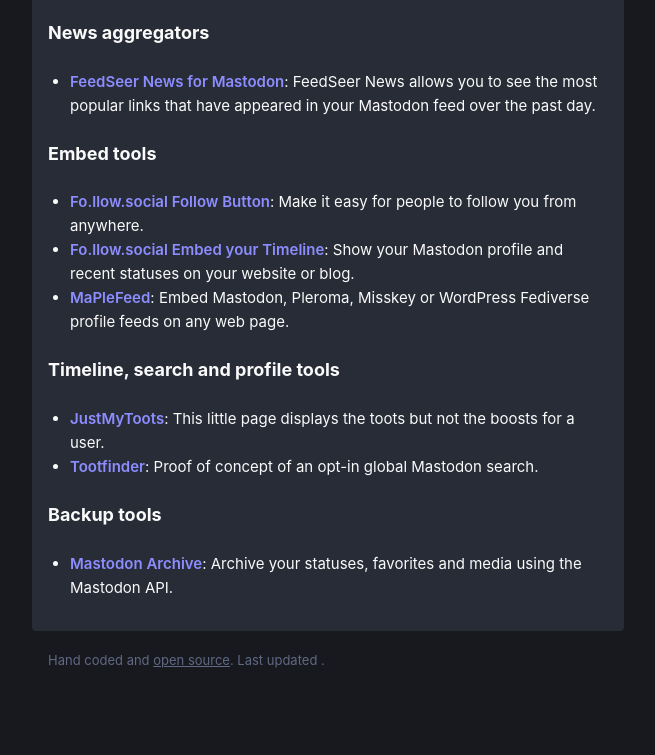
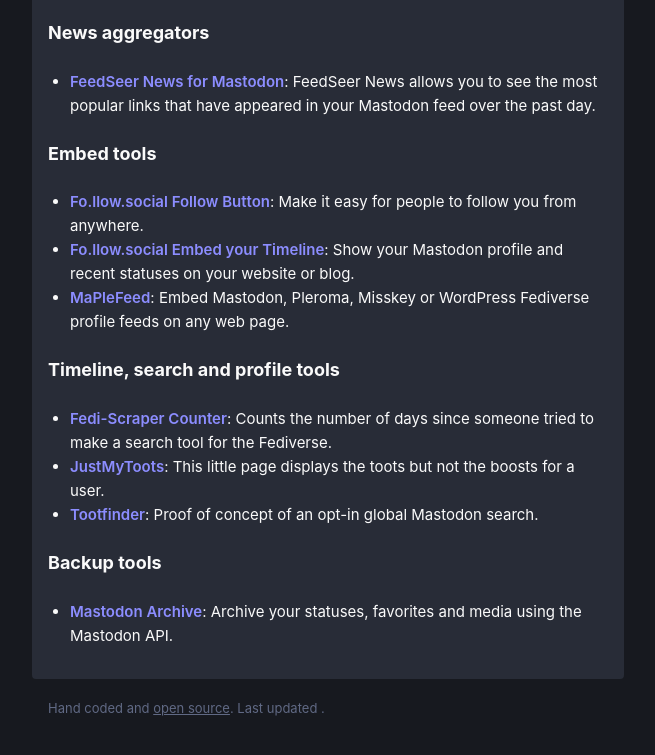
Before and after one commit to ronilaukkarinen/the-mastodon-list, a website: page index.html in a window 1280 px wide. Shown: the part 1573-2328 px from the top of the page, without its empty margins (312-967 px from the left). Before the commit the page ends 2282 px from the top, so only its background shows below. Drawn offline with nearby package versions, Linux system fonts and the light colour scheme; a script that the page names is missing.

Commit message:
Add Fedi-Scraper Counter

```diff
--- a/index.html
+++ b/index.html
@@ -100,6 +100,7 @@
 
     <h2>Timeline, search and profile tools</h2>
     <ul>
+      <li><a href="https://cathode.church/fedi-scraper-counter.html">Fedi-Scraper Counter</a>: Counts the number of days since someone tried to make a search tool for the Fediverse.</li>
       <li><a href="https://justmytoots.com">JustMyToots</a>: This little page displays the toots but not the boosts for a user.</li>
       <li><a href="https://www.tootfinder.ch/">Tootfinder</a>: Proof of concept of an opt-in global Mastodon search.</li>
     </ul>
```
